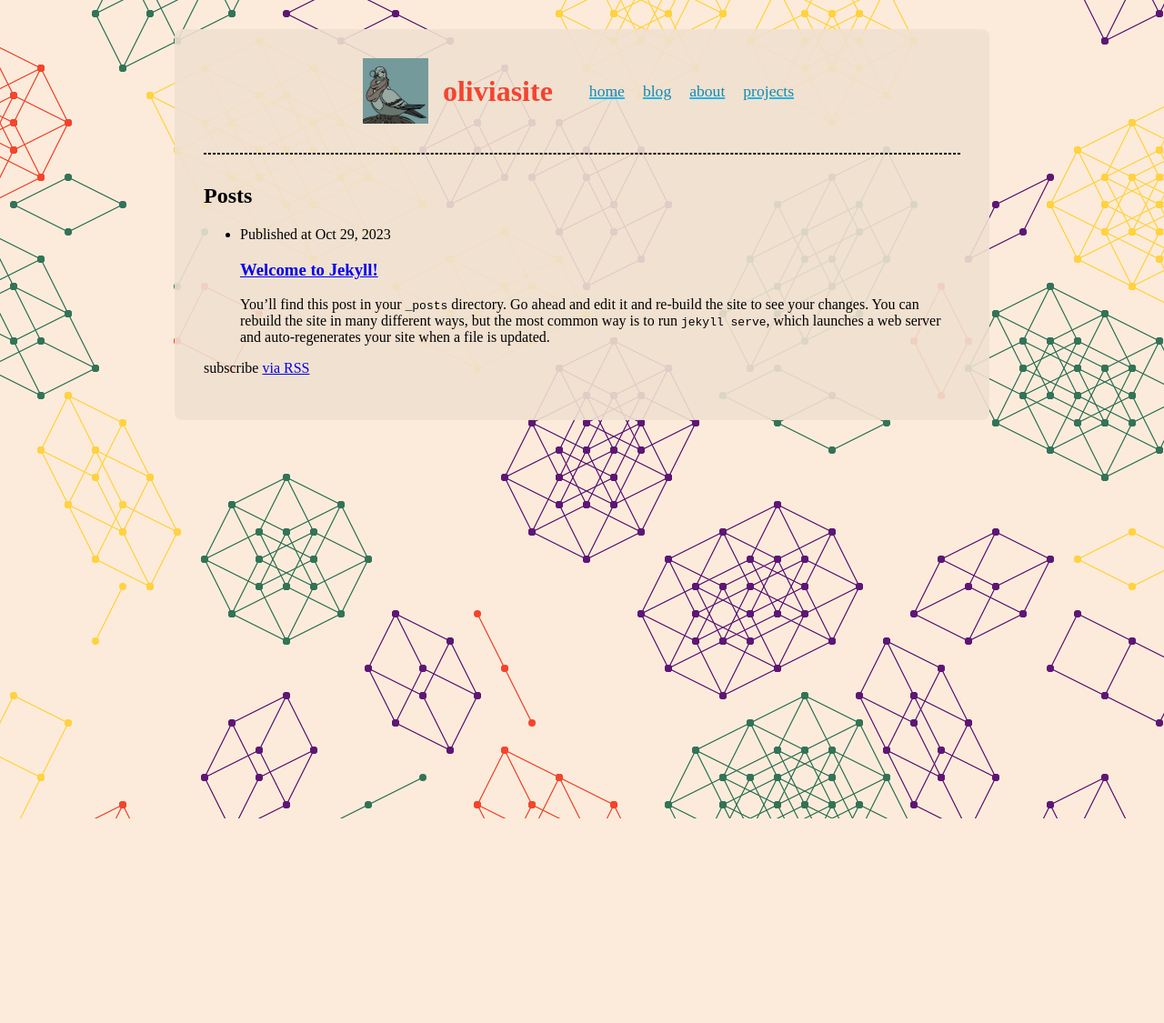
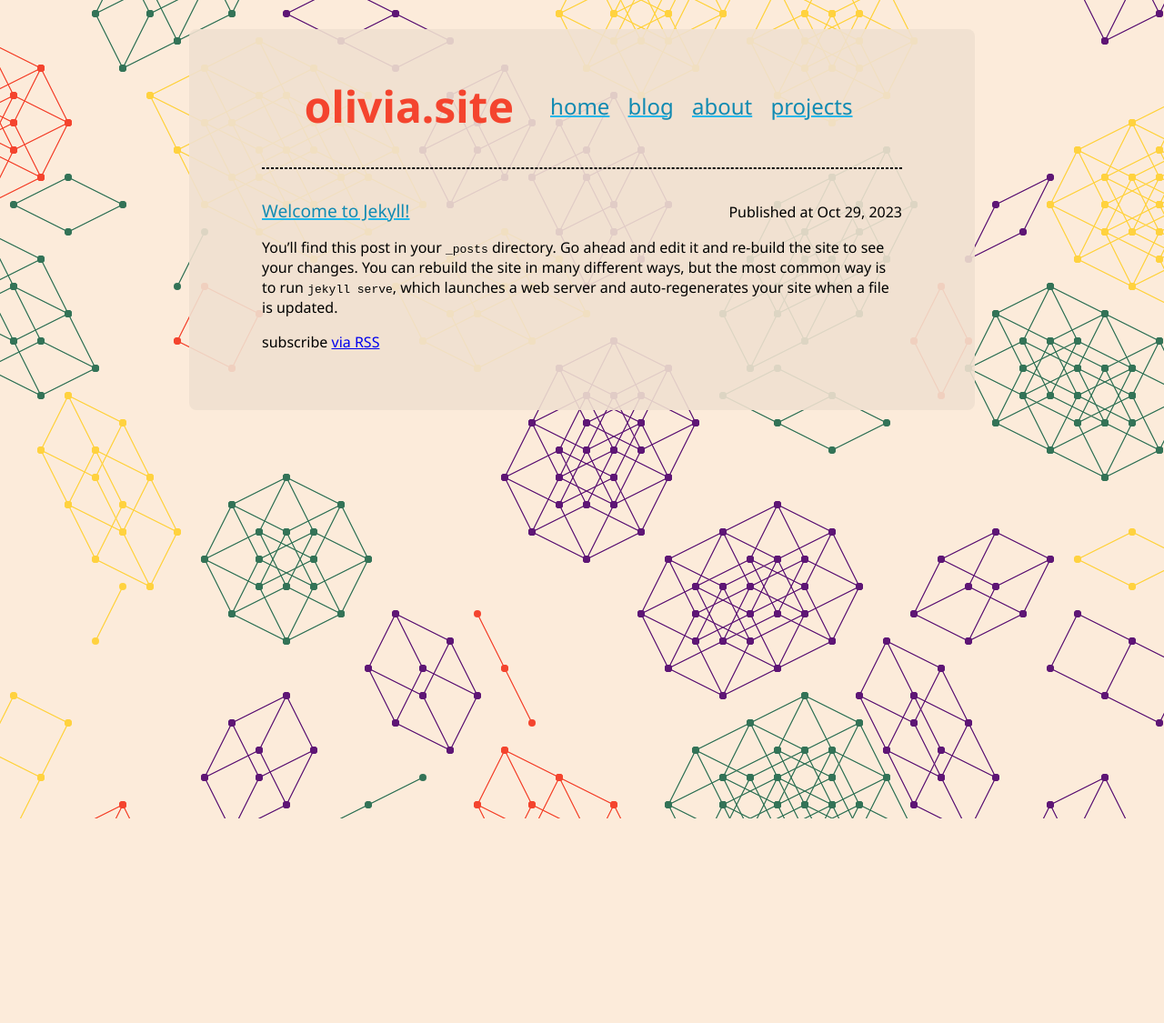
Before and after one commit to RocketRace/rocketrace.github.io, a Jekyll site: the page built from index.md, in a window 1280 px wide. Shown: the whole page at 91% size. Built offline with Jekyll 4.4.1, drawn with Linux system fonts in a browser that asks for light colours.

Commit message:
more styling

```diff
--- a/_config.yml
+++ b/_config.yml
@@ -1,5 +1,5 @@
 # site settings
-title: oliviasite
+title: olivia.site
 github_username: RocketRace
 url: "https://rocketrace.github.io"
 
--- a/_includes/nav.html
+++ b/_includes/nav.html
@@ -1,6 +1,6 @@
 <header class="nav-header">
   <nav class="nav">
-    <img class="nav-image" src="{{"/assets/images/icon.png" | relative_url }}" />
+    {% comment %} <img class="nav-image" src="{{"/assets/images/icon.png" | relative_url }}" /> {% endcomment %}
     <h1 class="nav-title">
       {{ site.title | escape }}
     </h1>
--- a/_layouts/default.html
+++ b/_layouts/default.html
@@ -4,6 +4,9 @@
     <meta name="viewport" content="width=device-width, initial-scale=1">
     <meta charset="utf-8">
     <link rel="stylesheet" href="{{ "/assets/main.css" | relative_url }}">
+    <link rel="preconnect" href="https://fonts.googleapis.com">
+    <link rel="preconnect" href="https://fonts.gstatic.com" crossorigin>
+    <link href="https://fonts.googleapis.com/css2?family=Noto+Sans:ital,wght@0,100..900;1,100..900&display=swap" rel="stylesheet">
     {%- if page.title -%}
       <title>{{ page.title }} - {{ site.title }}</title>
       <meta name="description" content="{{ page.title }}">
--- a/_layouts/home.html
+++ b/_layouts/home.html
@@ -3,17 +3,19 @@ layout: default
 ---
 
 <div class="home">
-    <h2 class="page-title">Posts</h2>
+    {% comment %} <h2 class="page-title">Recent posts</h2> {% endcomment %}
     <ul class="feed">
       {%- for post in site.posts -%}
       <li class="feed-entry">
-        <span class="published-at">Published at {{ post.date | date: "%b %-d, %Y" }}</span>
-        <h3 class="excerpt-title">
-          <a href="{{ post.url | relative_url }}">
+        <div class="feed-header">
+          <a class="excerpt-title" href="{{ post.url | relative_url }}">
             {{ post.title | escape }}
           </a>
-        </h3>
-        {{ post.excerpt }}
+          <span class="published-at">Published at {{ post.date | date: "%b %-d, %Y" }}</span>
+        </div>
+        <div class="excerpt-content">
+          {{ post.excerpt }}
+        </div>
       </li>
       {%- else -%}
         uh oh, no posts
--- a/assets/main.scss
+++ b/assets/main.scss
@@ -30,17 +30,40 @@ ${{ color.name }}: {{ color.hex }};
 .nav-title {
   color: $tomato;
   margin-right: 2rem;
-  font-size: 2rem;
+  font-size: 3rem;
 }
 .nav-link {
   margin: 0 0.5rem;
   font-size: 0.8rem;
   color: $marine;
   text-decoration: underline solid $aqua 2px;
-  font-size: 1.1rem;
+  font-size: 1.5rem;
 }
 .nav-link:hover {
   color: $aqua
+}
+// Section titles
+.page-title {
+  color: $marine;
+  font-weight: 100;
+}
+// Post feed
+.feed {
+  padding: 0
+}
+.feed-entry {
+  list-style: none;
+}
+.feed-header {
+  display: flex;
+  flex-direction: row;
+  justify-content: space-between;
+  align-items: baseline;
+}
+.excerpt-title {
+  color: $marine;
+  text-decoration: underline solid $aqua 2px;
+  font-size: 1.2rem;
 }
 
 // Disable scrollbars and
@@ -72,21 +95,23 @@ html, body {
 }
 body {
   background-color: $bright;
+  font-family: "Noto Sans";
 }
 .content {
   background-color: rgba($color: $light, $alpha: 0.9);
-  padding: 2rem;
 }
 @media screen and (max-width: 849px) {
   .content {
     width: fit-content;
+    padding: 2rem 3rem;
   }
 }
 @media screen and (min-width: 850px) {
   .content {
     margin: 2rem;
     border-radius: 0.5rem;
-    width: 65%
+    max-width: 55%;
+    padding: 3rem 5rem;
   }
 }
 
```
